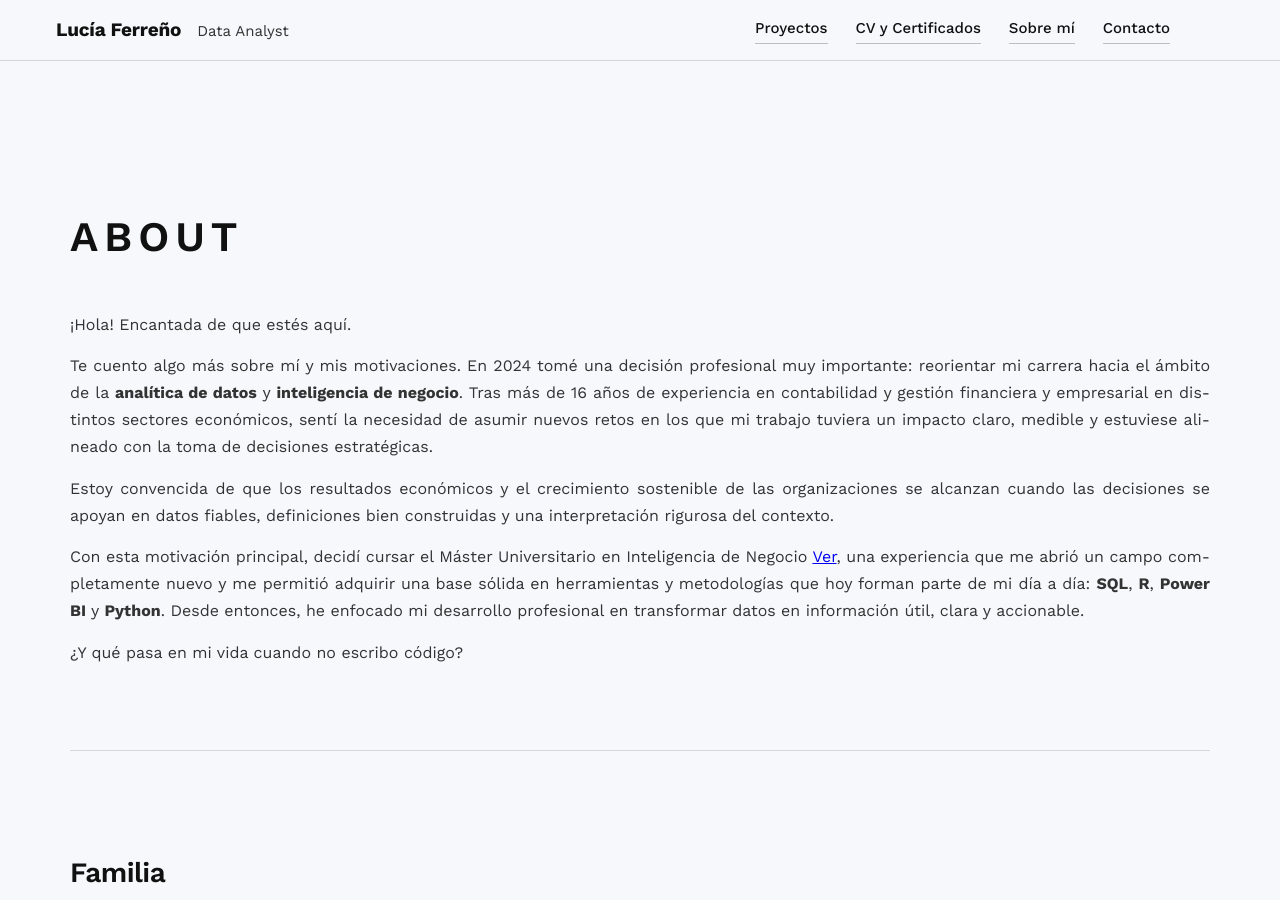
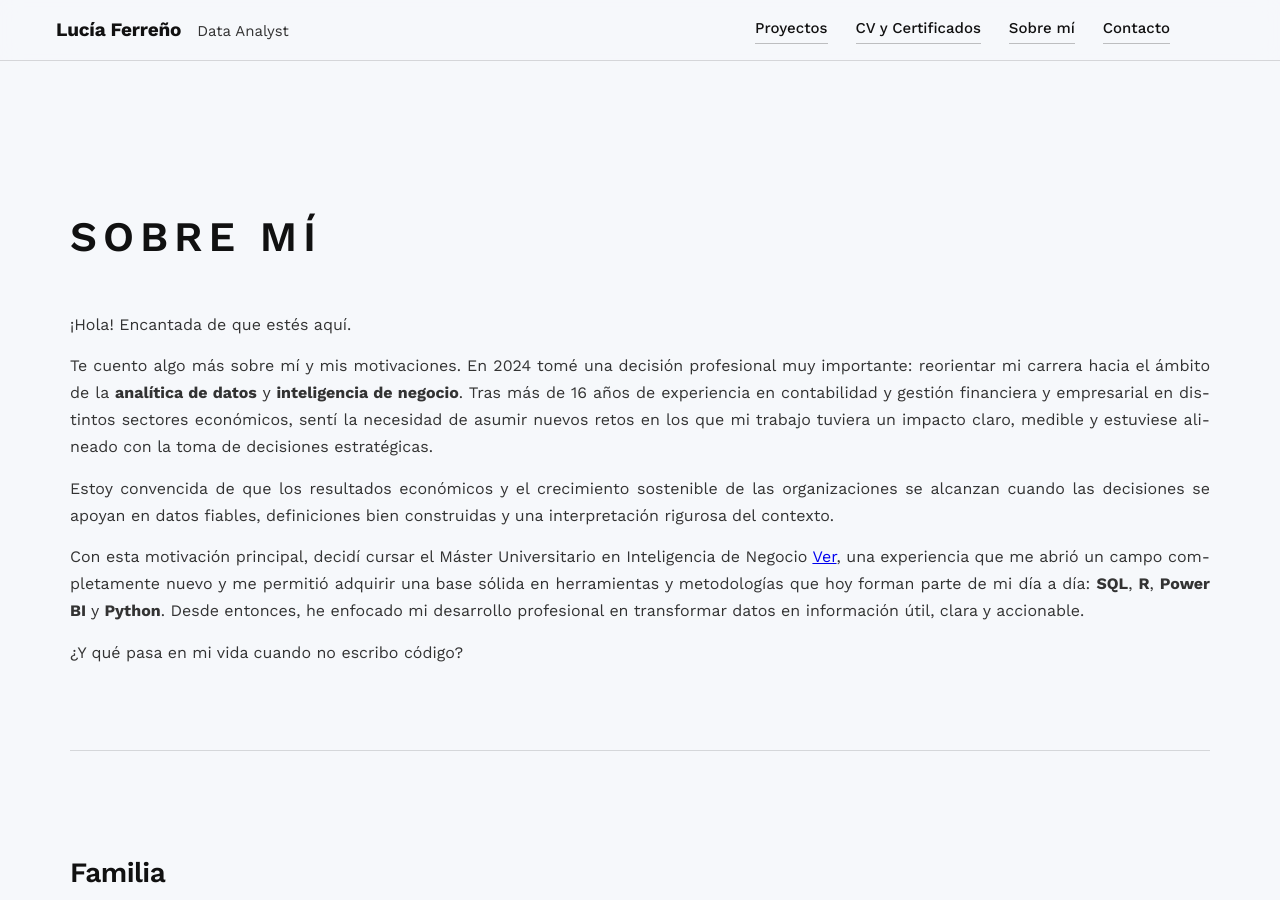
Before and after one commit to lucia-ferreno-pico/Portfolio, a Jekyll site: the page built from about.md, in a window 1280 px wide and 900 px high. Built offline with Jekyll 4.4.1, drawn with Linux system fonts in a browser that asks for light colours.

Commit message:
Update about.md

```diff
--- a/about.md
+++ b/about.md
@@ -7,7 +7,7 @@ permalink: /about/
 <div class="about-page">
   <section class="section">
     <div class="section-title">
-      <h2>About</h2>
+      <h2>Sobre mí</h2>
     </div>
     <p>
     ¡Hola! Encantada de que estés aquí.
```
